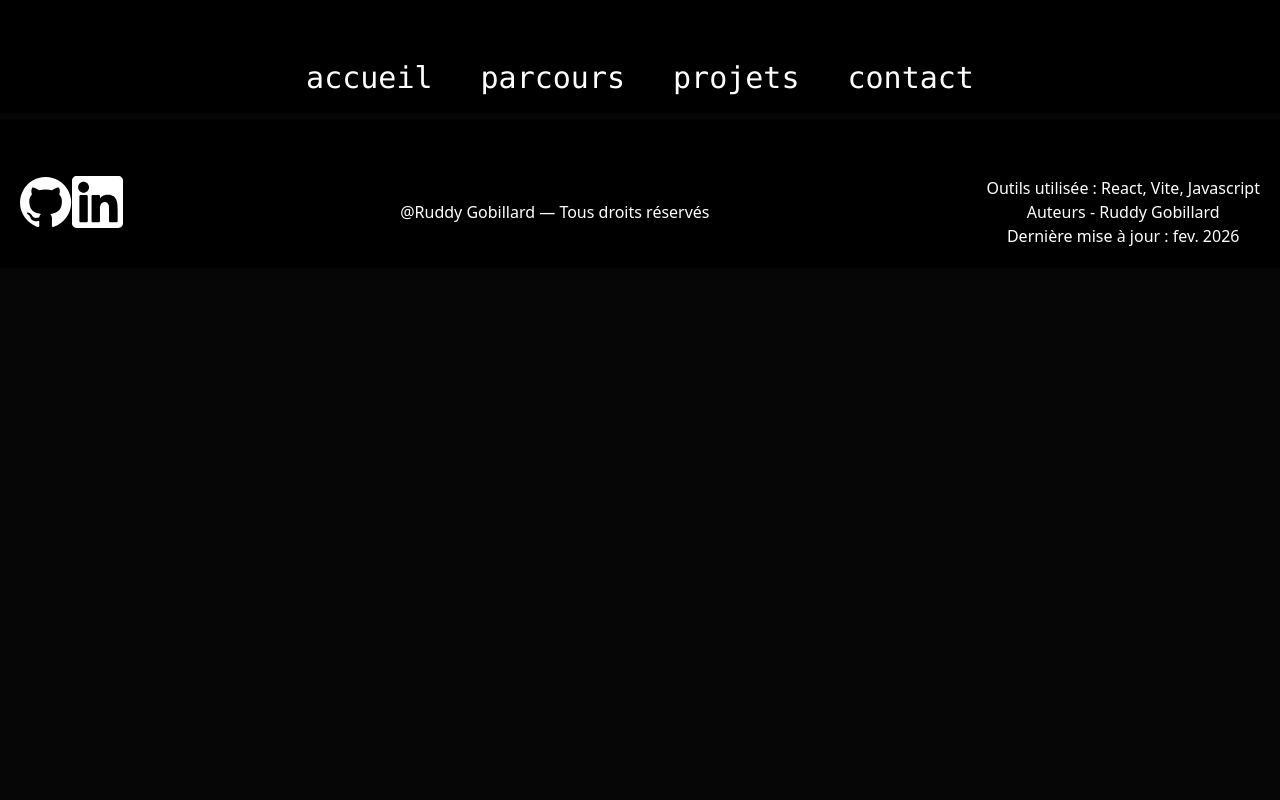
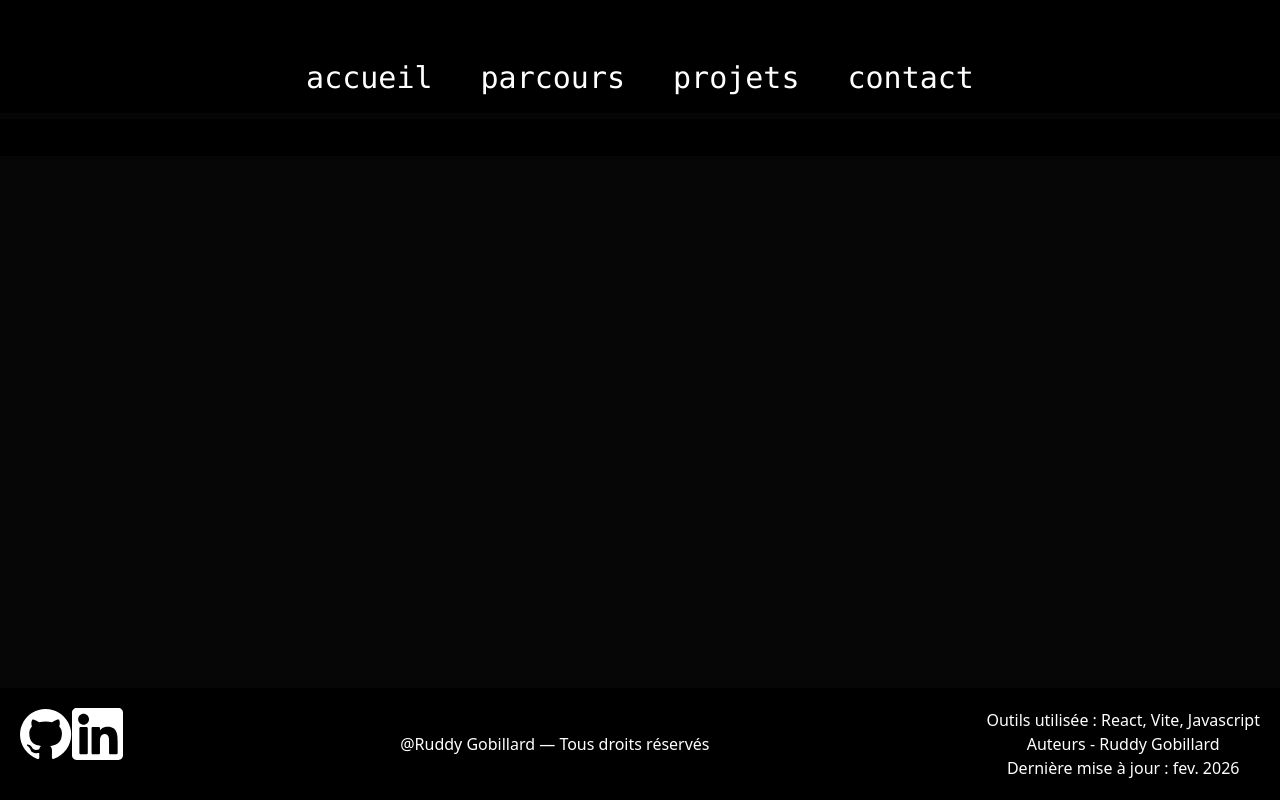
Before and after one commit to Rainbow51000/portfolio, a React (Vite) app: page / in a window 1280 px wide. Built offline with nearby package versions, Linux system fonts and the light colour scheme.

Commit message:
Feat: Page rendu

```diff
--- a/src/components/header.jsx
+++ b/src/components/header.jsx
@@ -6,7 +6,7 @@ import { Link } from 'react-router-dom';
  */
 export default function Header() {
     return (
-        <header className="w-full py-15 bg-[url(/src/assets/portfolio-header.svg)]">
+        <header className="w-full py-15 bg-[url(/src/assets/portfolio-header.svg)] fixed">
             <nav className="flex justify-center gap-12 text-3xl font-mono transition-all">
                 <Link to="/" className="duration-300 hover:font-bold hover:scale-110">
                     accueil
--- a/src/main.jsx
+++ b/src/main.jsx
@@ -10,10 +10,12 @@ import './style.css'
  */
 createRoot(document.getElementById('root')).render(
   <BrowserRouter>
-    <Header />
-    <main>
-      <App />
-    </main>
-    <Footer />
+    <div className="flex flex-col min-h-screen">
+      <Header />
+      <main className="flex flex-1">
+          <App />
+      </main>
+      <Footer />
+    </div>
   </BrowserRouter>,
 )
```
